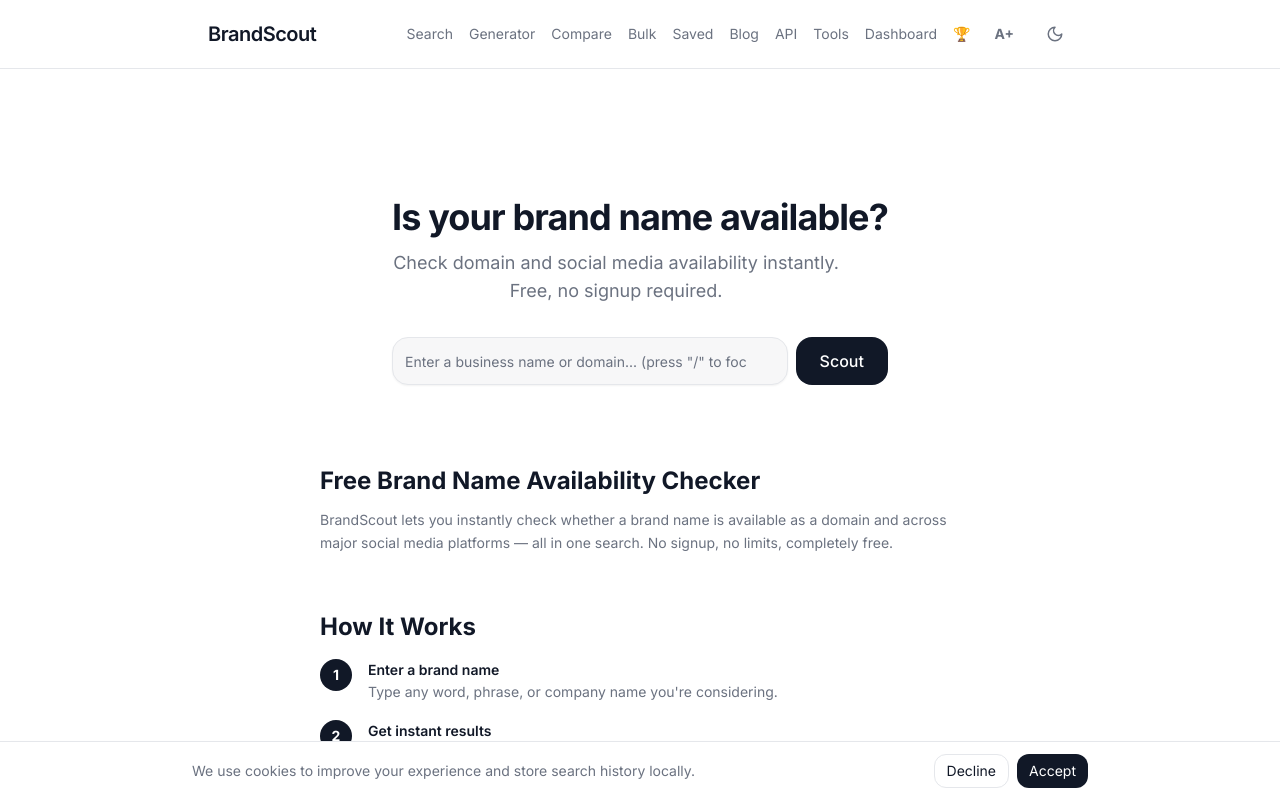
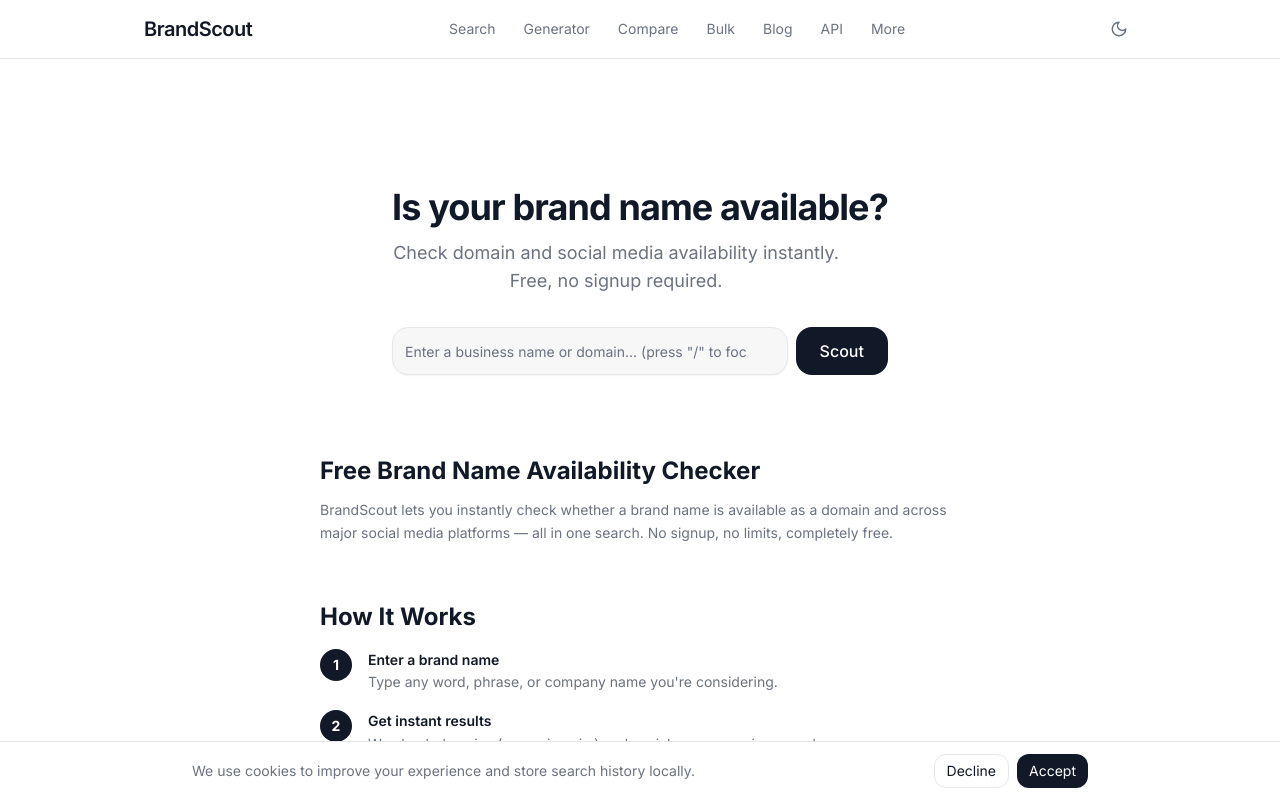
Before and after one commit to Travispluse/brandscout, a Next.js app: page / in a window 1280 px wide. Shown: the top 798 px of the page. Built offline with nearby package versions, Linux system fonts and the light colour scheme.

Commit message:
Fix mobile nav: clean hamburger menu, reduce desktop nav items, proper slide-out panel

```diff
--- a/src/app/layout.tsx
+++ b/src/app/layout.tsx
@@ -1,7 +1,7 @@
 import type { Metadata } from "next";
 import { ThemeProvider } from "@/components/theme-provider";
 import { ThemeToggle } from "@/components/theme-toggle";
-import { TextSizeToggle } from "@/components/text-size-toggle";
+// TextSizeToggle moved to dashboard/settings to reduce header clutter
 import { MobileMenu } from "@/components/mobile-menu";
 import { CookieConsent } from "@/components/cookie-consent";
 import { LeadCapturePopup } from "@/components/lead-capture";
@@ -62,24 +62,21 @@
             Skip to content
           </a>
           <header role="banner" className="sticky top-0 z-50 border-b border-border bg-background/80 backdrop-blur-md transition-shadow duration-300 supports-[backdrop-filter]:bg-background/60">
-            <div className="max-w-4xl mx-auto px-4 py-4 flex items-center justify-between">
-              <a href="/" className="text-xl font-semibold tracking-tight">
+            <div className="max-w-5xl mx-auto px-4 py-3 flex items-center justify-between">
+              <a href="/" className="text-xl font-semibold tracking-tight shrink-0">
                 BrandScout
               </a>
-              <div className="flex items-center gap-2 md:gap-4">
-                <nav aria-label="Main navigation" className="hidden md:flex gap-4 text-sm text-muted-foreground flex-wrap">
-                  <a href="/" className="hover:text-foreground transition-colors">Search</a>
-                  <a href="/ai-generator" className="hover:text-foreground transition-colors">Generator</a>
-                  <a href="/compare" className="hover:text-foreground transition-colors">Compare</a>
-                  <a href="/bulk" className="hover:text-foreground transition-colors">Bulk</a>
-                  <a href="/saved" className="hover:text-foreground transition-colors">Saved</a>
-                  <a href="/blog" className="hover:text-foreground transition-colors">Blog</a>
-                  <a href="/docs" className="hover:text-foreground transition-colors">API</a>
-                  <a href="/tools" className="hover:text-foreground transition-colors">Tools</a>
-                  <a href="/dashboard" className="hover:text-foreground transition-colors">Dashboard</a>
-                  <a href="/achievements" className="hover:text-foreground transition-colors">🏆</a>
-                </nav>
-                <TextSizeToggle />
+              {/* Desktop nav - only show core items, rest in Tools dropdown */}
+              <nav aria-label="Main navigation" className="hidden lg:flex items-center gap-1 text-sm text-muted-foreground">
+                <a href="/" className="px-3 py-1.5 rounded-lg hover:text-foreground hover:bg-surface transition-colors">Search</a>
+                <a href="/ai-generator" className="px-3 py-1.5 rounded-lg hover:text-foreground hover:bg-surface transition-colors">Generator</a>
+                <a href="/compare" className="px-3 py-1.5 rounded-lg hover:text-foreground hover:bg-surface transition-colors">Compare</a>
+                <a href="/bulk" className="px-3 py-1.5 rounded-lg hover:text-foreground hover:bg-surface transition-colors">Bulk</a>
+                <a href="/blog" className="px-3 py-1.5 rounded-lg hover:text-foreground hover:bg-surface transition-colors">Blog</a>
+                <a href="/docs" className="px-3 py-1.5 rounded-lg hover:text-foreground hover:bg-surface transition-colors">API</a>
+                <a href="/tools" className="px-3 py-1.5 rounded-lg hover:text-foreground hover:bg-surface transition-colors">More</a>
+              </nav>
+              <div className="flex items-center gap-1">
                 <ThemeToggle />
                 <MobileMenu />
               </div>
--- a/src/components/mobile-menu.tsx
+++ b/src/components/mobile-menu.tsx
@@ -1,37 +1,26 @@
 "use client";
 
-import { useState, useEffect, useRef } from "react";
+import { useState, useEffect } from "react";
 
 const NAV_ITEMS = [
-  { href: "/", label: "Search" },
-  { href: "/ai-generator", label: "AI Generator" },
-  { href: "/compare", label: "Compare" },
-  { href: "/bulk", label: "Bulk Check" },
-  { href: "/saved", label: "Saved" },
-  { href: "/blog", label: "Blog" },
-  { href: "/docs", label: "API Docs" },
-  { href: "/tools", label: "Tools" },
-  { href: "/dashboard", label: "Dashboard" },
+  { href: "/", label: "🔍 Search" },
+  { href: "/ai-generator", label: "🤖 AI Generator" },
+  { href: "/compare", label: "⚖️ Compare Names" },
+  { href: "/bulk", label: "📊 Bulk Check" },
+  { href: "/saved", label: "⭐ Saved" },
+  { href: "/blog", label: "📝 Blog" },
+  { href: "/docs", label: "📡 API Docs" },
+  { href: "/tools", label: "🧰 All Tools" },
+  { href: "/dashboard", label: "📈 Dashboard" },
   { href: "/achievements", label: "🏆 Achievements" },
-  { href: "/help", label: "Help" },
+  { href: "/templates", label: "📋 Templates" },
+  { href: "/glossary", label: "📖 Glossary" },
+  { href: "/help", label: "❓ Help" },
 ];
 
 export function MobileMenu() {
   const [open, setOpen] = useState(false);
-  const menuRef = useRef<HTMLDivElement>(null);
 
-  useEffect(() => {
-    if (!open) return;
-    const handler = (e: MouseEvent) => {
-      if (menuRef.current && !menuRef.current.contains(e.target as Node)) {
-        setOpen(false);
-      }
-    };
-    document.addEventListener("mousedown", handler);
-    return () => document.removeEventListener("mousedown", handler);
-  }, [open]);
-
-  // Prevent body scroll when menu is open
   useEffect(() => {
     if (open) {
       document.body.style.overflow = "hidden";
@@ -42,50 +31,54 @@
   }, [open]);
 
   return (
-    <div className="md:hidden" ref={menuRef}>
+    <div className="lg:hidden">
       <button
-        onClick={() => setOpen(!open)}
-        className="p-2 min-w-[44px] min-h-[44px] flex items-center justify-center rounded-lg hover:bg-surface transition-colors"
-        aria-label={open ? "Close menu" : "Open menu"}
-        aria-expanded={open}
+        onClick={() => setOpen(true)}
+        className="p-2 min-w-[44px] min-h-[44px] flex items-center justify-center rounded-lg hover:bg-muted transition-colors"
+        aria-label="Open menu"
       >
-        {open ? (
-          <svg xmlns="http://www.w3.org/2000/svg" width="24" height="24" viewBox="0 0 24 24" fill="none" stroke="currentColor" strokeWidth="2" strokeLinecap="round" strokeLinejoin="round"><line x1="18" y1="6" x2="6" y2="18"/><line x1="6" y1="6" x2="18" y2="18"/></svg>
-        ) : (
-          <svg xmlns="http://www.w3.org/2000/svg" width="24" height="24" viewBox="0 0 24 24" fill="none" stroke="currentColor" strokeWidth="2" strokeLinecap="round" strokeLinejoin="round"><line x1="3" y1="12" x2="21" y2="12"/><line x1="3" y1="6" x2="21" y2="6"/><line x1="3" y1="18" x2="21" y2="18"/></svg>
-        )}
+        <svg xmlns="http://www.w3.org/2000/svg" width="24" height="24" viewBox="0 0 24 24" fill="none" stroke="currentColor" strokeWidth="2" strokeLinecap="round" strokeLinejoin="round"><line x1="3" y1="12" x2="21" y2="12"/><line x1="3" y1="6" x2="21" y2="6"/><line x1="3" y1="18" x2="21" y2="18"/></svg>
       </button>
 
       {open && (
-        <>
+        <div className="fixed inset-0 z-[100]">
           {/* Backdrop */}
-          <div className="fixed inset-0 bg-black/50 z-40" aria-hidden="true" />
-          {/* Slide-in menu */}
-          <nav className="fixed top-0 right-0 h-full w-64 bg-background border-l border-border z-50 shadow-xl overflow-y-auto animate-in slide-in-from-right duration-200">
-            <div className="flex items-center justify-between p-4 border-b border-border">
+          <div
+            className="absolute inset-0 bg-black/50"
+            onClick={() => setOpen(false)}
+          />
+          {/* Menu panel */}
+          <div className="absolute top-0 right-0 h-full w-72 bg-background border-l border-border shadow-2xl flex flex-col">
+            {/* Header */}
+            <div className="flex items-center justify-between px-4 py-3 border-b border-border">
               <span className="text-lg font-semibold">Menu</span>
               <button
                 onClick={() => setOpen(false)}
-                className="p-2 min-w-[44px] min-h-[44px] flex items-center justify-center rounded-lg hover:bg-surface transition-colors"
+                className="p-2 min-w-[44px] min-h-[44px] flex items-center justify-center rounded-lg hover:bg-muted transition-colors"
                 aria-label="Close menu"
               >
-                <svg xmlns="http://www.w3.org/2000/svg" width="24" height="24" viewBox="0 0 24 24" fill="none" stroke="currentColor" strokeWidth="2" strokeLinecap="round" strokeLinejoin="round"><line x1="18" y1="6" x2="6" y2="18"/><line x1="6" y1="6" x2="18" y2="18"/></svg>
+                <svg xmlns="http://www.w3.org/2000/svg" width="20" height="20" viewBox="0 0 24 24" fill="none" stroke="currentColor" strokeWidth="2" strokeLinecap="round" strokeLinejoin="round"><line x1="18" y1="6" x2="6" y2="18"/><line x1="6" y1="6" x2="18" y2="18"/></svg>
               </button>
             </div>
-            <div className="py-2">
+            {/* Nav items */}
+            <nav className="flex-1 overflow-y-auto py-2">
               {NAV_ITEMS.map((item) => (
                 <a
                   key={item.href}
                   href={item.href}
                   onClick={() => setOpen(false)}
-                  className="block px-4 py-3 text-sm text-muted-foreground hover:text-foreground hover:bg-surface transition-colors min-h-[44px] flex items-center"
+                  className="flex items-center px-5 py-3.5 text-[15px] text-muted-foreground hover:text-foreground hover:bg-muted transition-colors"
                 >
                   {item.label}
                 </a>
               ))}
+            </nav>
+            {/* Footer */}
+            <div className="border-t border-border px-5 py-4 text-xs text-muted-foreground">
+              brandscout.net — Free forever
             </div>
-          </nav>
-        </>
+          </div>
+        </div>
       )}
     </div>
   );
```
